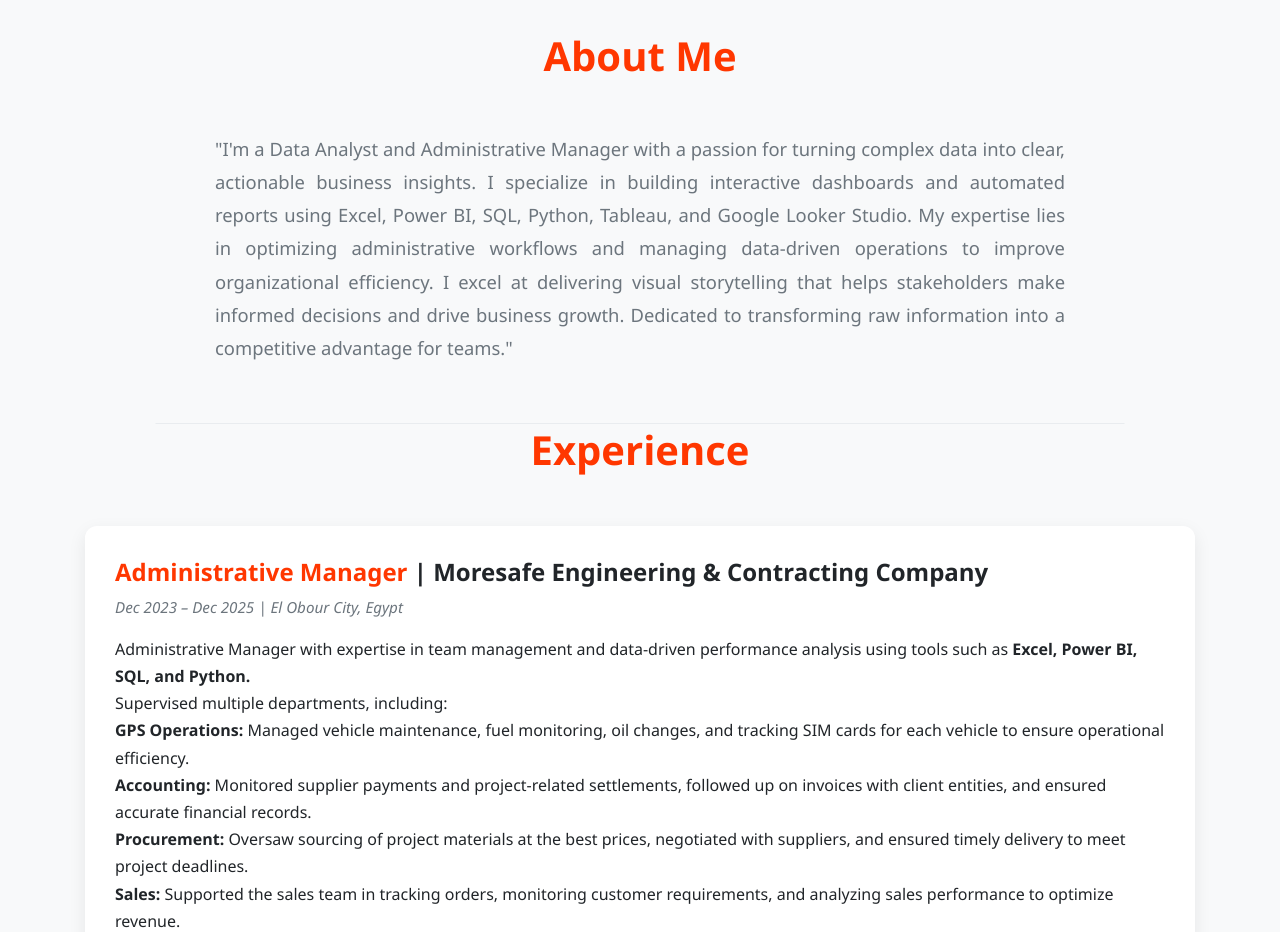
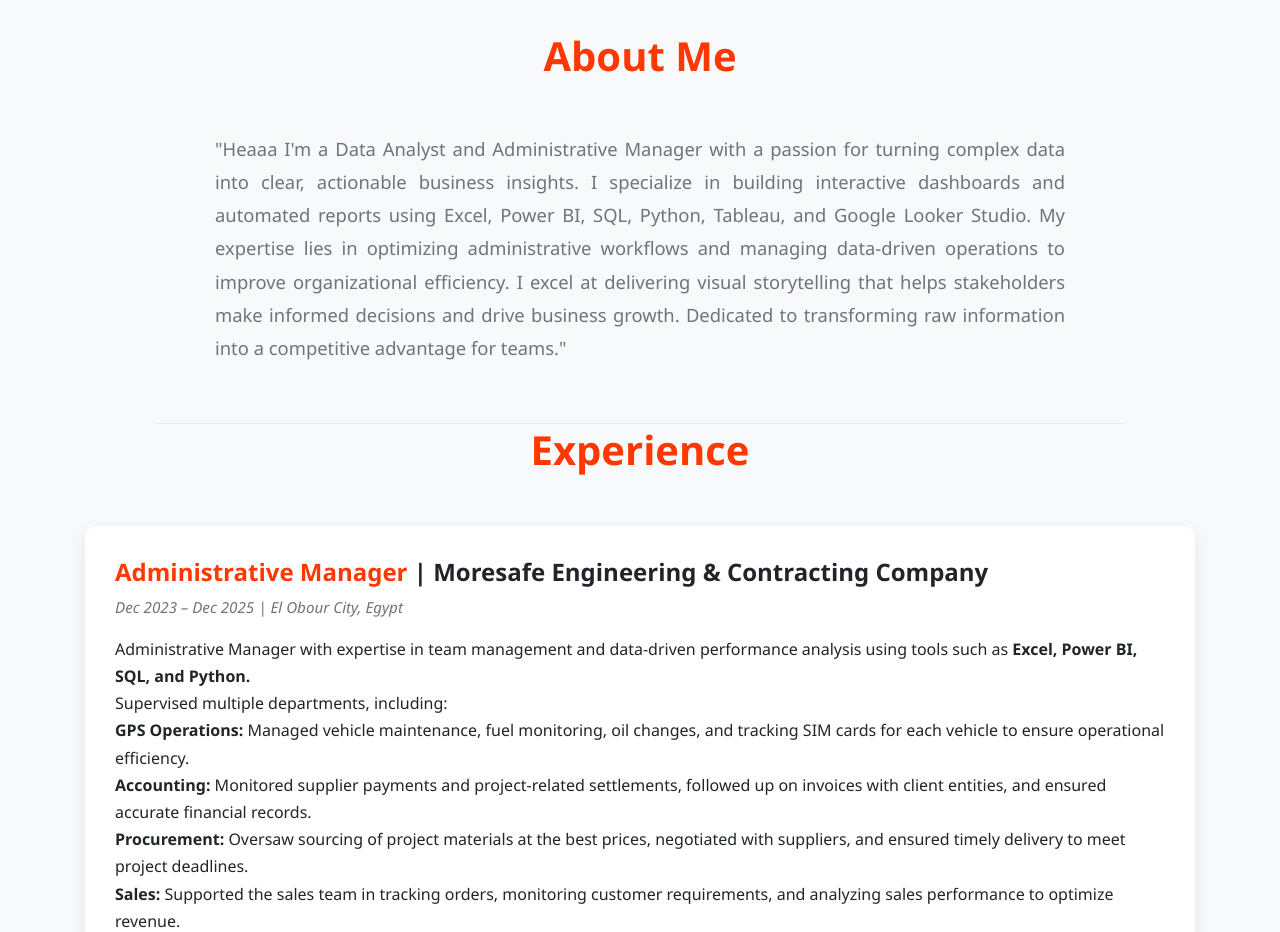
Before and after one commit to TahaEzzat-433/My-Portfolio, a plain HTML site: page index.html in a window 1280 px wide. Shown: the part 800-1732 px from the top of the page. Drawn offline with nearby package versions, Linux system fonts and the light colour scheme.

Commit message:
Update index.html
Test Updated my portfolio

```diff
--- a/index.html
+++ b/index.html
@@ -54,7 +54,7 @@
         <section id="about" class="container" data-aos="fade-up" aria-labelledby="about-heading">
             <h2 id="about-heading">About Me</h2>
             <p>
-               "I'm a Data Analyst and Administrative Manager with a passion for turning complex data into clear, actionable business insights. I specialize in building interactive dashboards and automated reports using Excel, Power BI, SQL, Python, Tableau, and Google Looker Studio. My expertise lies in optimizing administrative workflows and managing data-driven operations to improve organizational efficiency. I excel at delivering visual storytelling that helps stakeholders make informed decisions and drive business growth. Dedicated to transforming raw information into a competitive advantage for teams."       </p>
+               "Heaaa I'm a Data Analyst and Administrative Manager with a passion for turning complex data into clear, actionable business insights. I specialize in building interactive dashboards and automated reports using Excel, Power BI, SQL, Python, Tableau, and Google Looker Studio. My expertise lies in optimizing administrative workflows and managing data-driven operations to improve organizational efficiency. I excel at delivering visual storytelling that helps stakeholders make informed decisions and drive business growth. Dedicated to transforming raw information into a competitive advantage for teams."       </p>
         </section>
 
         <section id="experience" class="container" data-aos="fade-up" aria-labelledby="experience-heading">
```
